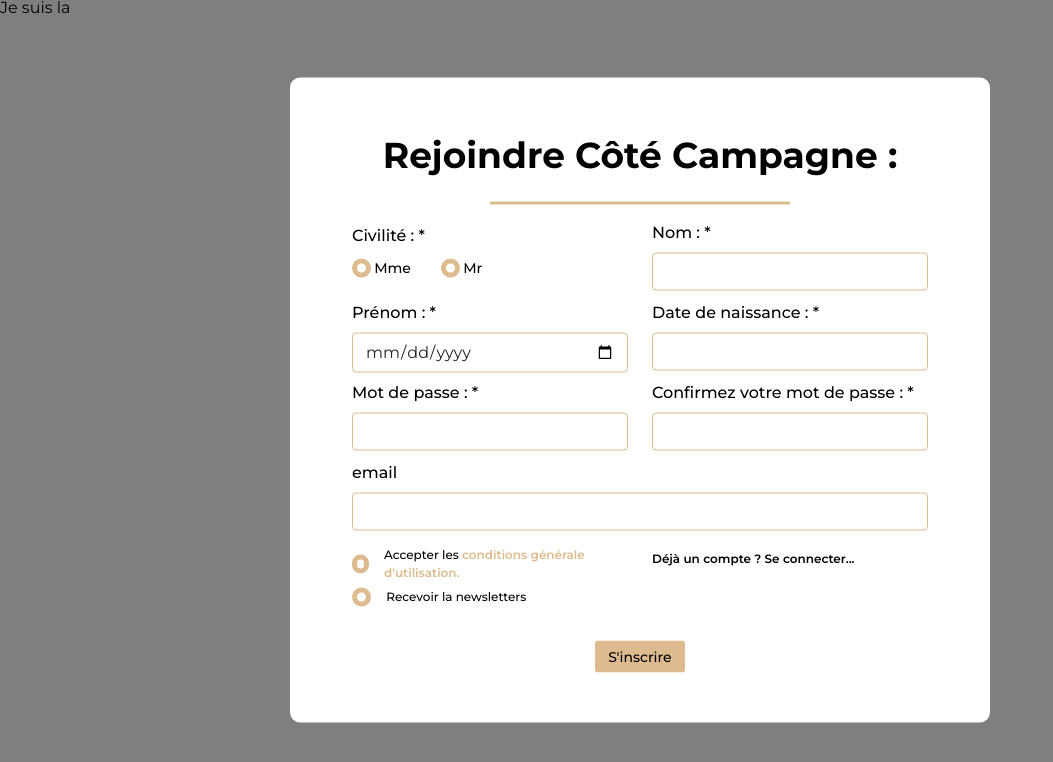
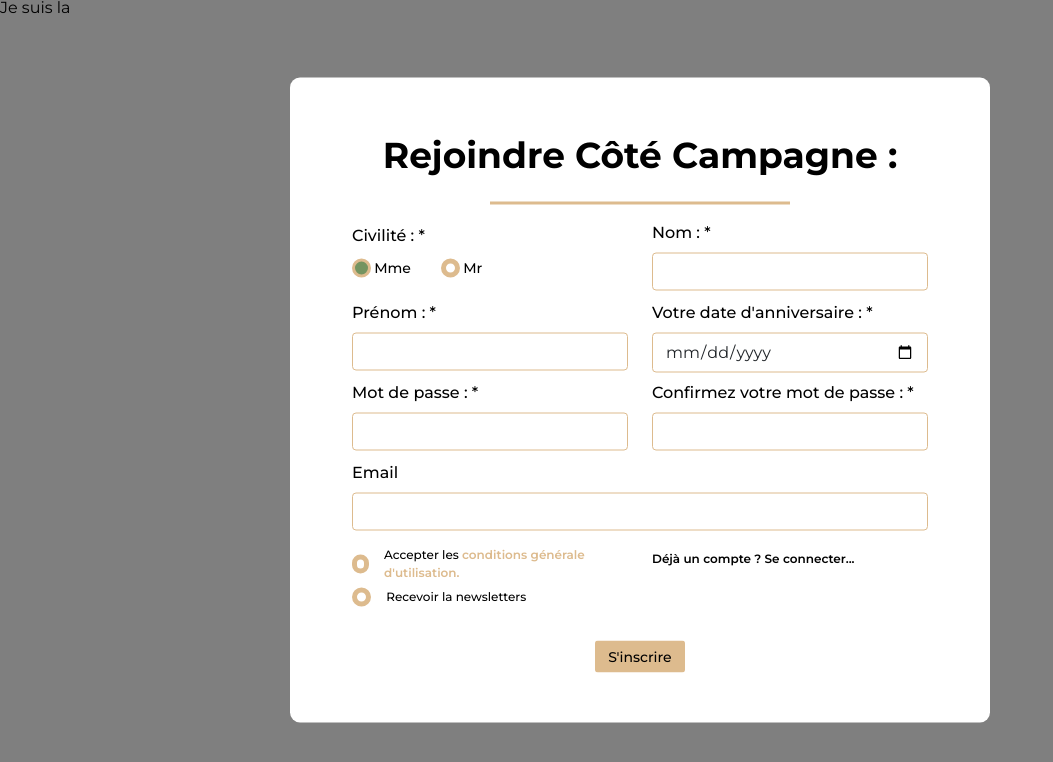
Before and after one commit to Jerem-DEV-lab/Weedding-planner-Estelle, a React (Create React App) app in the folder client/: page /register in a window 1280 px wide. Shown: the top 762 px of the page, without its empty margins (0-1053 px from the left). Built offline with nearby package versions, Linux system fonts and the light colour scheme.

Commit message:
:adhesive_bandage: FIX / FEAT : Connexion utilisateur

```diff
--- a/client/src/Components/ModalAuth.jsx
+++ b/client/src/Components/ModalAuth.jsx
@@ -1,53 +1,100 @@
 import React, { useEffect, useState } from 'react'
 import { Link, useRouteMatch }        from 'react-router-dom'
+import { useDispatch, useSelector }   from 'react-redux'
+import { requestApiAuth }             from '../actions/authenticatorAction'
 
 const ModalAuth = () => {
-  const [stateForm, setStateForm] = useState('')
-  const useRoutesMatch            = useRouteMatch()
+  const [stateForm, setStateForm]       = useState('')
+  const useRoutesMatch                  = useRouteMatch()
+  const dispatch                        = useDispatch()
+  const stateLogin                      = useSelector(state => state.userReducers)
+  const [formRegister, setFormRegister] = useState(
+    {
+      civility       : '',
+      lastName       : '',
+      firstName      : '',
+      birthday       : '',
+      password       : '',
+      confirmPassword: '',
+      email          : '',
+      newsLetter     : false,
+    })
+  const [formLogin, setFormLogin]       = useState(
+    {
+      password: '',
+      email   : '',
+    })
   useEffect(() => {
     setStateForm(useRoutesMatch.path.split('/')[1])
   }, [useRoutesMatch])
-  const FormRegister = [
+  const FormRegister       = [
     { type: 'text', label: 'Nom : *', id: 'lastName', required: true },
-    { type: 'date', label: 'Prénom : *', id: 'firstName', required: true },
-    { type: 'text', label: 'Date de naissance : *', id: 'birthday', required: true },
+    { type: 'text', label: 'Prénom : *', id: 'firstName', required: true },
+    { type: 'date', label: 'Votre date d\'anniversaire : *', id: 'birthday', required: true },
     { type: 'password', label: 'Mot de passe : *', id: 'password', required: true },
     { type: 'password', label: 'Confirmez votre mot de passe : *', id: 'confirmPassword', required: true },
-    { type: 'email', label: 'email', required: true, id: 'email' }
+    { type: 'email', label: 'Email', required: true, id: 'email' }
   ]
-  const FormLogin    = [
+  const FormLogin          = [
     { type: 'text', label: 'Email : *', id: 'email' },
     { type: 'password', label: 'Mot de passe', id: 'password' },
   ]
+  const onChangeLogin      = (e) => {
+    setFormLogin({ ...formLogin, [e.target.id]: e.target.value })
+  }
+  const onChangeRegister   = (e) => {
+    if (e.target.type !== 'checkbox') {
+      setFormLogin({ ...formLogin, [e.target.id]: e.target.value })
+    } else {
+      if (e.target.id === 'Mr' || e.target.id === 'Mme') {
+        setFormRegister({ ...formRegister, civility: e.target.id })
+      } else {
+        setFormRegister({ ...formRegister, [e.target.id]: e.target.checked })
+      }
+    }
+  }
+  const submitFormLogin    = (e) => {
+    e.preventDefault()
+    dispatch(requestApiAuth(formLogin))
+  }
+  const submitFormRegister = (e) => {
+    e.preventDefault()
+    dispatch(requestApiAuth(formRegister))
+  }
   return <>
     <div className={`modal-auth ${stateForm}`}>
       <h1 className="h1 modal-title">Rejoindre Côté Campagne :</h1>
+      {stateLogin.isLoading && 'Chargement...'}
+      {stateLogin.userInfo.message && stateLogin.userInfo.message}
+
       {stateForm === 'register' ?
-       <form className="form-register">
+       <form className="form-register" onSubmit={submitFormRegister}>
          <div className="grid-modal form-register">
            <fieldset className="form-group-civility">
              <legend className="col-form-label">Civilité : *</legend>
              <div className="form-check">
-               <input id="civility" type="checkbox" className="form-check-input"/>
-               <label htmlFor="civility" className="form-check-label">Mme</label>
+               <input id="Mme" type="checkbox" className="form-check-input"
+                      defaultChecked={formRegister.civility === 'Mme' ? 'true' : 'false'} onChange={onChangeRegister}/>
+               <label htmlFor="Mme" className="form-check-label">Mme</label>
              </div>
              <div className="form-check">
-               <input id="civility" type="checkbox" className="form-check-input"/>
-               <label htmlFor="civility" className="form-check-label">Mr</label>
+               <input id="Mr" type="checkbox" className="form-check-input" onChange={onChangeRegister}
+                      defaultChecked={formRegister.civility === 'Mr'}/>
+               <label htmlFor="Mr" className="form-check-label">Mr</label>
              </div>
            </fieldset>
            {FormRegister.map(input => (
              input.type === 'text' || 'date' || 'email' ? <>
                <div className={`form-group-${input.id}`}>
                  <label htmlFor={input.id} className="form-label">{input.label}</label>
-                 <input type={input.type} className="form-control"/>
+                 <input type={input.type} id={input.id} className="form-control" onChange={onChangeRegister}/>
                </div>
              </> : input.type === 'date'
            ))}
            <fieldset className="form-group-rgpd">
              <div className="form-check">
-               <input id="civility" type="checkbox" className="form-check-input"/>
-               <label htmlFor="civility" className="form-check-label">Accepter les <strong>
+               <input id="newsletter" type="checkbox" className="form-check-input" onChange={onChangeRegister}/>
+               <label htmlFor="rgpd" className="form-check-label">Accepter les <strong>
                  <a href="#">
                    conditions générale d'utilisation.
                  </a>
@@ -55,8 +102,8 @@ const ModalAuth = () => {
                </label>
              </div>
              <div className="form-check">
-               <input id="civility" type="checkbox" className="form-check-input"/>
-               <label htmlFor="civility" className="form-check-label">Recevoir la newsletters</label>
+               <input id="civility" type="checkbox" className="form-check-input" onChange={onChangeRegister}/>
+               <label htmlFor="newsletter" className="form-check-label">Recevoir la newsletters</label>
              </div>
            </fieldset>
            <div className="link-existing-account">
@@ -68,13 +115,13 @@ const ModalAuth = () => {
          <div className="btn-group btn-center">
            <button className="btn btn-primary hover-outline">S'inscrire</button>
          </div>
-       </form> : stateForm === 'login' && <form className="form-login">
+       </form> : stateForm === 'login' && <form className="form-login" onSubmit={submitFormLogin}>
         <div className="grid-modal form-login">
           {FormLogin.map(input => (
             <>
               <div className={`form-group-${input.id}`}>
                 <label htmlFor={input.id} className="form-label">{input.label}</label>
-                <input type={input.type} className="form-control"/>
+                <input type={input.type} className="form-control" id={input.id} onChange={onChangeLogin}/>
               </div>
             </>
           ))}
```
